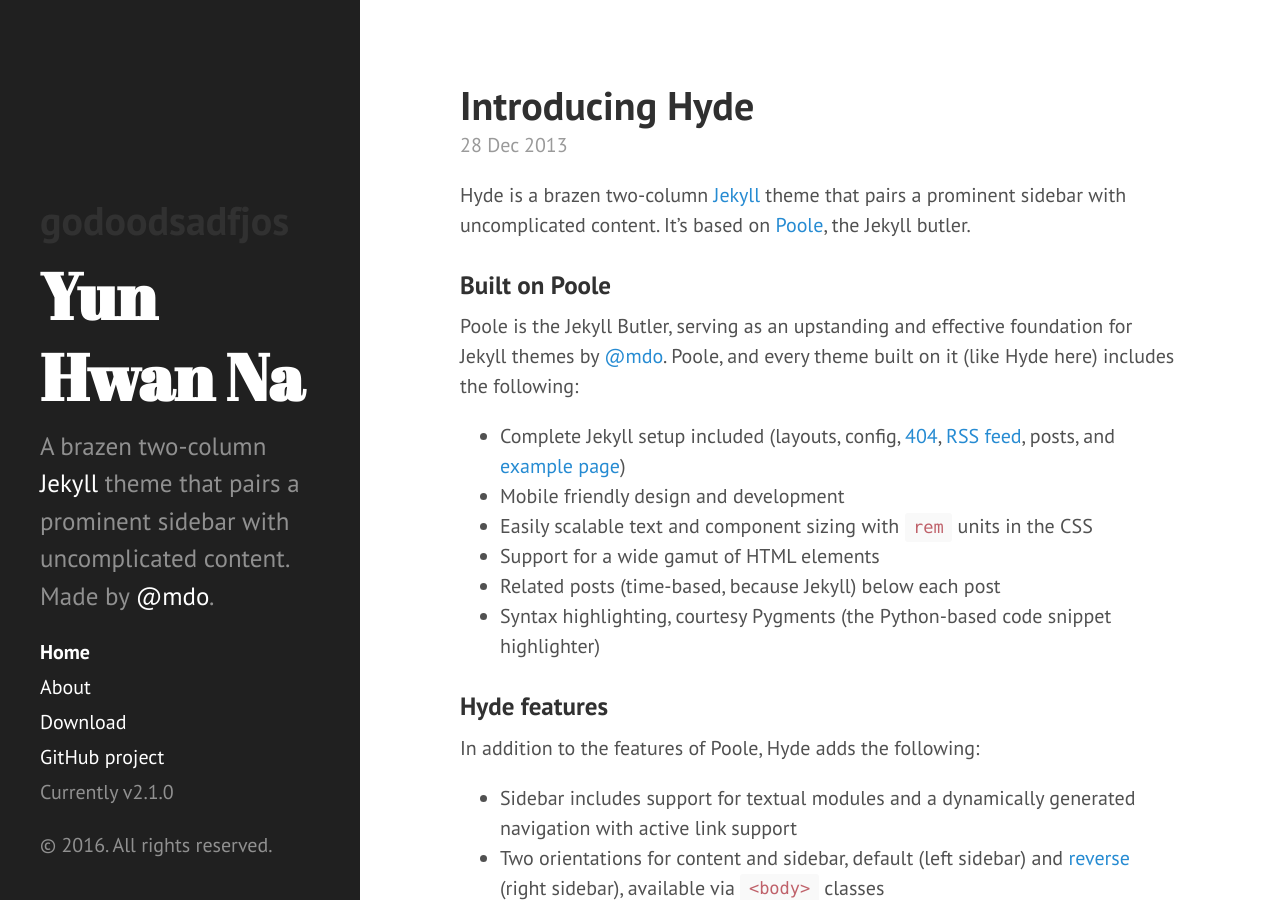
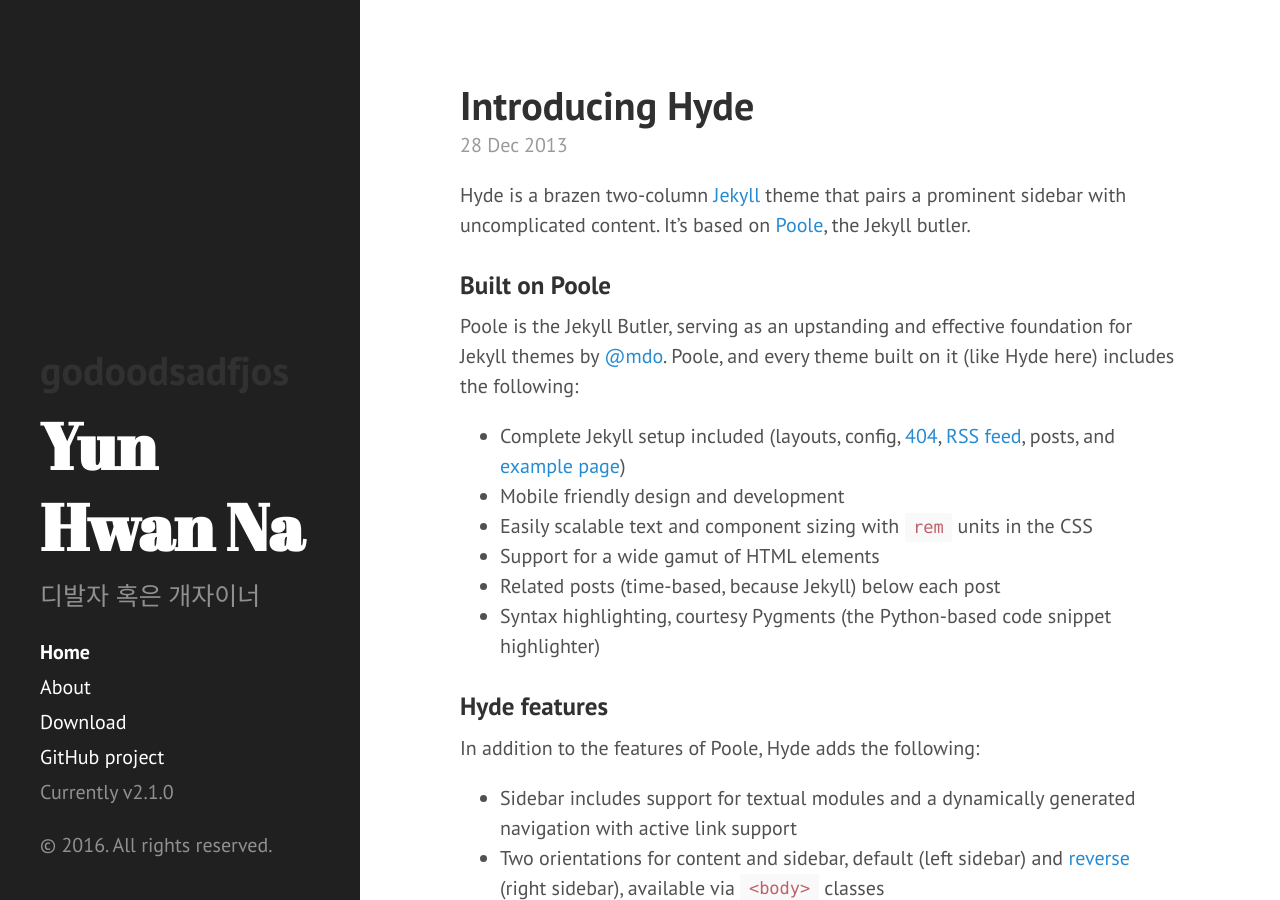
Before and after one commit to nayunhwan/nayunhwan.github.io, a Jekyll site: the page built from index.html, in a window 1280 px wide and 900 px high. Built offline with Jekyll 4.4.1, drawn with Linux system fonts in a browser that asks for light colours; the list of posts is cut into pages by our own code.

Commit message:
Edit description message

```diff
--- a/_config.yml
+++ b/_config.yml
@@ -9,7 +9,7 @@
 # Setup
 title:            Yun Hwan Na
 tagline:          'A Jekyll theme'
-description:      'A brazen two-column <a href="http://jekyllrb.com" target="_blank">Jekyll</a> theme that pairs a prominent sidebar with uncomplicated content. Made by <a href="https://twitter.com/mdo" target="_blank">@mdo</a>.'
+description:      '디발자 혹은 개자이너'
 url:              http://hyde.getpoole.com
 baseurl:          /
 
```
